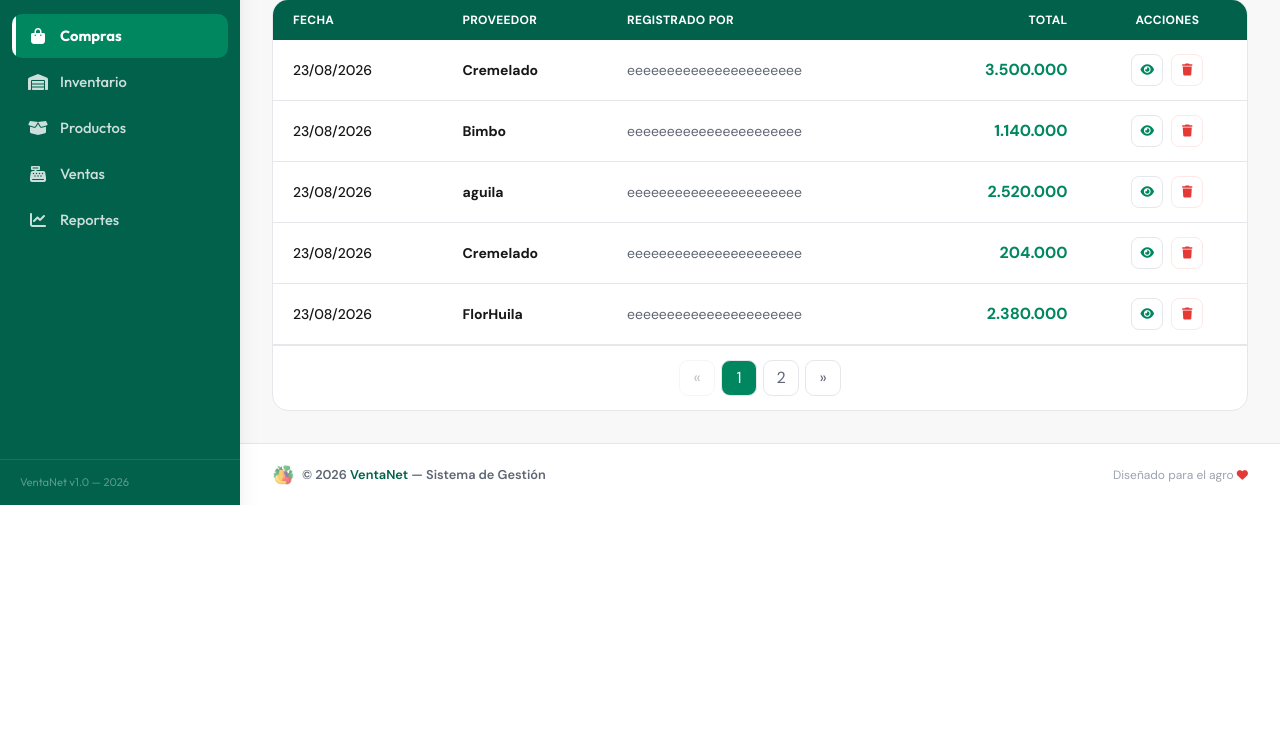
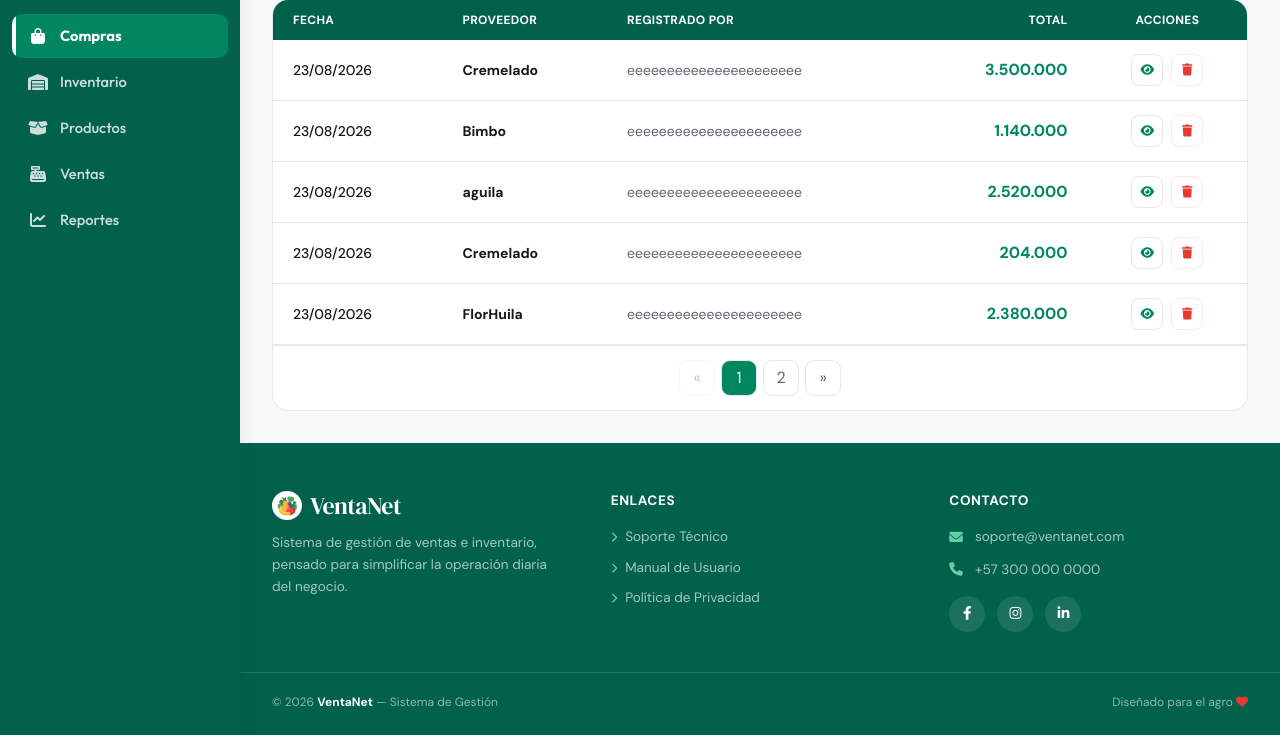
Before and after one commit to mesolevar1-crypto/Sistema-personal, a PHP site: page /views/compra/index.php in a window 1280 px wide. Shown: the part 352-1087 px from the top of the page. Before the commit the page ends 857 px from the top, so only its background shows below. Run offline with PHP 8.4, Linux system fonts and the light colour scheme; the visitor is signed in with stand-in values (Sample User, id 1); data comes from the database, SQL or seed files in the repository; some libraries are stand-ins or nearby versions.

Commit message:
Footer bien bonito

```diff
--- a/views/layouts/footer.php
+++ b/views/layouts/footer.php
@@ -2,16 +2,87 @@
 </section>
 
 <!-- Footer -->
-<footer style="background:#fff; border-top:1px solid #E5E7EB;" class="px-8 py-5 flex items-center justify-between font-sans-ventanet">
-    <div class="flex items-center gap-2">
-        <img src="../../img/icon.png" width="22" height="22" alt="Logo" style="opacity:.7;">
-        <span style="font-size:.8rem; color:#5F6673; font-weight:600;">
-            &copy; 2026 <span style="color:#01614B;">VentaNet</span> — Sistema de Gestión
+<footer style="background:#01614B;" class="text-white pt-12 pb-6 font-sans-ventanet">
+
+    <div class="max-w-7xl mx-auto px-8 grid md:grid-cols-3 gap-10">
+
+        <!-- Marca -->
+        <div>
+            <div class="flex items-center gap-2 mb-3">
+                <img src="../../img/icon.png" width="30" height="30" alt="Logo"
+                     style="background:#fff;border-radius:50%;padding:4px;">
+                <span class="font-serif-ventanet text-2xl leading-none tracking-tight">VentaNet</span>
+            </div>
+            <p style="color:rgba(255,255,255,.65); font-size:.85rem; line-height:1.6;" class="pr-4">
+                Sistema de gestión de ventas e inventario, pensado para
+                simplificar la operación diaria del negocio.
+            </p>
+        </div>
+
+        <!-- Enlaces rápidos -->
+        <div>
+            <h4 style="font-size:.85rem; letter-spacing:.04em;"
+                class="font-bold uppercase mb-4">Enlaces</h4>
+            <ul style="color:rgba(255,255,255,.65); font-size:.85rem;" class="space-y-2.5">
+                <li>
+                    <a href="#" class="hover:text-white transition-colors flex items-center gap-2">
+                        <i class="fas fa-chevron-right" style="font-size:.65rem;color:#61D0A7;"></i>
+                        Soporte Técnico
+                    </a>
+                </li>
+                <li>
+                    <a href="#" class="hover:text-white transition-colors flex items-center gap-2">
+                        <i class="fas fa-chevron-right" style="font-size:.65rem;color:#61D0A7;"></i>
+                        Manual de Usuario
+                    </a>
+                </li>
+                <li>
+                    <a href="#" class="hover:text-white transition-colors flex items-center gap-2">
+                        <i class="fas fa-chevron-right" style="font-size:.65rem;color:#61D0A7;"></i>
+                        Política de Privacidad
+                    </a>
+                </li>
+            </ul>
+        </div>
+
+        <!-- Contacto -->
+        <div>
+            <h4 style="font-size:.85rem; letter-spacing:.04em;"
+                class="font-bold uppercase mb-4">Contacto</h4>
+            <p style="color:rgba(255,255,255,.65); font-size:.85rem;" class="flex items-center gap-3 mb-3">
+                <i class="fas fa-envelope" style="color:#61D0A7;"></i> soporte@ventanet.com
+            </p>
+            <p style="color:rgba(255,255,255,.65); font-size:.85rem;" class="flex items-center gap-3 mb-4">
+                <i class="fas fa-phone" style="color:#61D0A7;"></i> +57 300 000 0000
+            </p>
+            <div class="flex gap-3">
+                <a href="#" style="background:rgba(255,255,255,.10);"
+                   class="w-9 h-9 rounded-full flex items-center justify-center hover:bg-white hover:text-[#01614B] transition-all">
+                    <i class="fab fa-facebook-f" style="font-size:.85rem;"></i>
+                </a>
+                <a href="#" style="background:rgba(255,255,255,.10);"
+                   class="w-9 h-9 rounded-full flex items-center justify-center hover:bg-white hover:text-[#01614B] transition-all">
+                    <i class="fab fa-instagram" style="font-size:.85rem;"></i>
+                </a>
+                <a href="#" style="background:rgba(255,255,255,.10);"
+                   class="w-9 h-9 rounded-full flex items-center justify-center hover:bg-white hover:text-[#01614B] transition-all">
+                    <i class="fab fa-linkedin-in" style="font-size:.85rem;"></i>
+                </a>
+            </div>
+        </div>
+
+    </div>
+
+    <!-- Línea inferior -->
+    <div style="border-top:1px solid rgba(255,255,255,.15);"
+         class="max-w-7xl mx-auto mt-10 pt-5 px-8 flex items-center justify-between">
+        <span style="color:rgba(255,255,255,.55); font-size:.75rem;">
+            &copy; 2026 <strong style="color:#fff;">VentaNet</strong> — Sistema de Gestión
+        </span>
+        <span style="color:rgba(255,255,255,.55); font-size:.75rem;">
+            Diseñado para el agro <i class="fas fa-heart" style="color:#E53935;"></i>
         </span>
     </div>
-    <span style="font-size:.75rem; color:#9CA3AF;">
-        Diseñado para el agro <i class="fas fa-heart" style="color:#E53935; font-size:.7rem;"></i>
-    </span>
 </footer>
 
 <!-- Cierre del <main> abierto en sidebar.php -->
--- a/views/layouts/sidebar.php
+++ b/views/layouts/sidebar.php
@@ -161,11 +161,6 @@ $enVenta       = strpos($self, '/venta/')       !== false
 
     </nav>
 
-    <!-- Versión -->
-    <div style="border-top:1px solid rgba(255,255,255,.10);padding:14px 20px;">
-        <p style="font-size:.7rem;color:rgba(255,255,255,.35);">VentaNet v1.0 &mdash; 2026</p>
-    </div>
-
 </aside>
 
 <!-- ════════════════════════════════════
--- a/views/layouts/sidebar_vendedor.php
+++ b/views/layouts/sidebar_vendedor.php
@@ -161,11 +161,6 @@ $enReporte     = strpos($self, '/vendedor/reporte.php')    !== false;
 
     </nav>
 
-    <!-- Versión -->
-    <div style="border-top:1px solid rgba(255,255,255,.10);padding:14px 20px;">
-        <p style="font-size:.7rem;color:rgba(255,255,255,.35);">VentaNet v1.0 &mdash; 2026</p>
-    </div>
-
 </aside>
 
 <!-- ════════════════════════════════════
```
